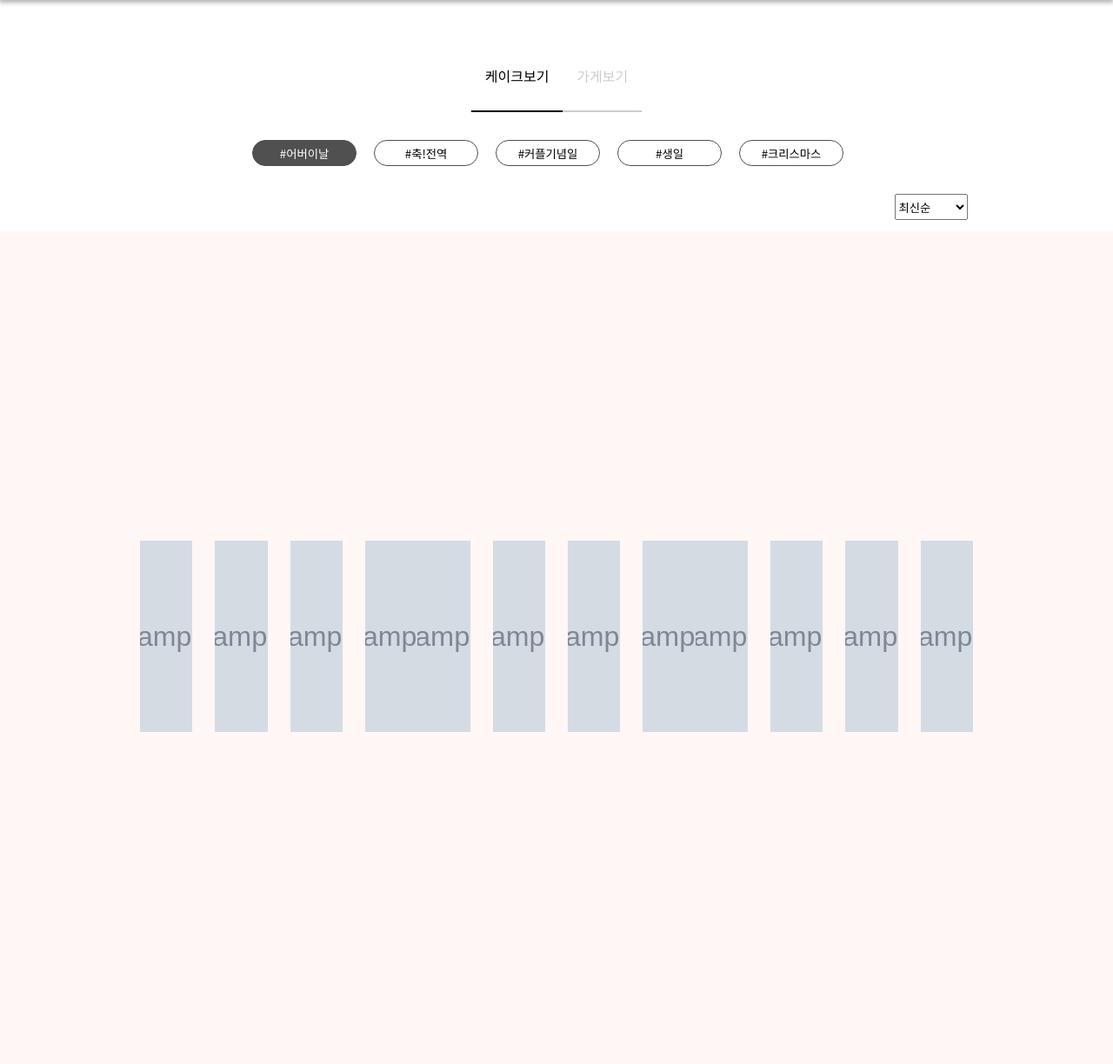
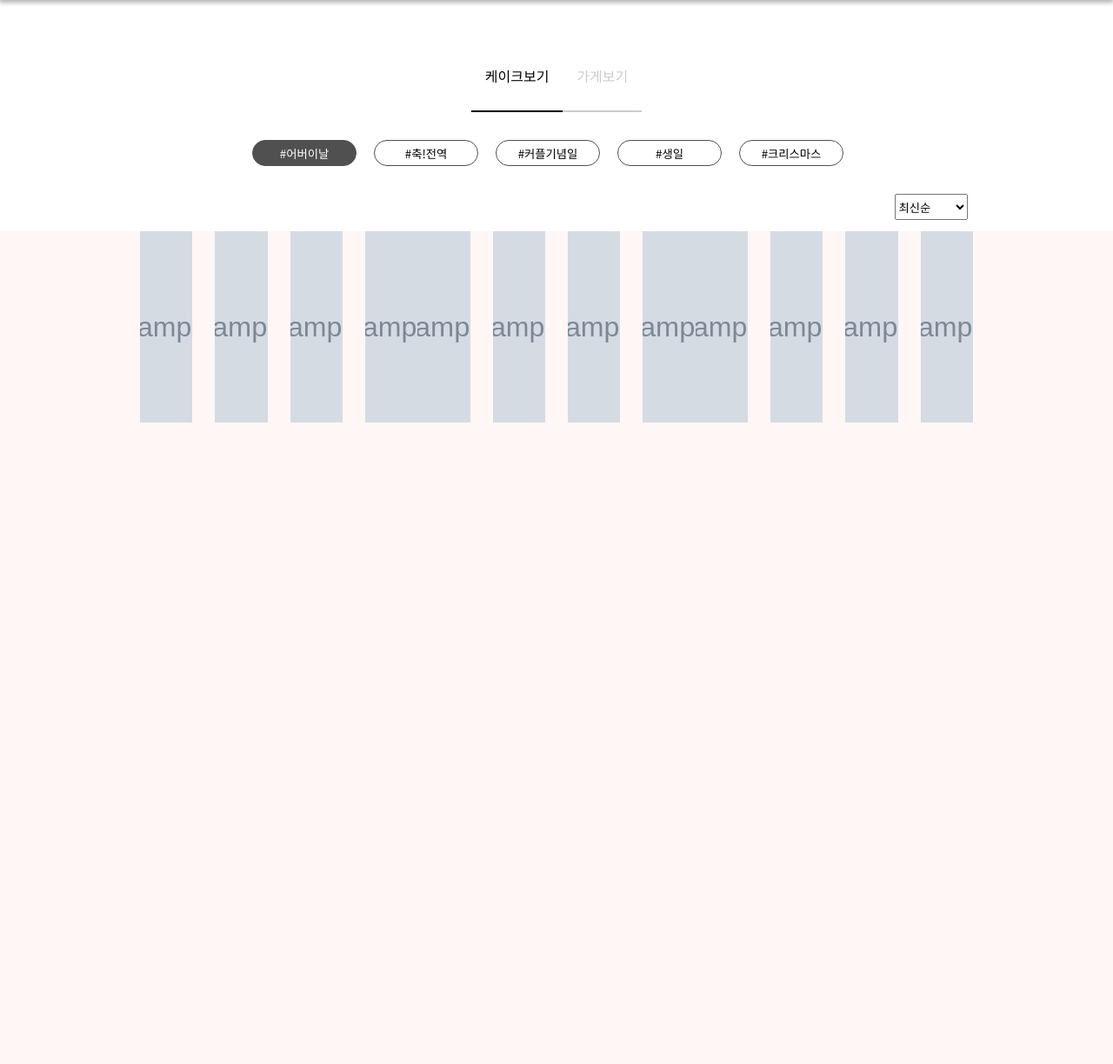
Before and after one commit to Kenny-KH/cakewalk_backend, a Django app: page /cake/watchcake/ in a window 1280 px wide. Shown: the part 60-1284 px from the top of the page at 87% size. Run offline with Django 4.2, Linux system fonts and the light colour scheme; a user stored in the database is signed in; tables that the repository leaves empty hold one stand-in row (values such as "Sample post"); grey boxes marked "Sample" are stand-in pictures; some libraries are stand-ins or nearby versions.

Commit message:
가게보기.css 수정

```diff
--- a/static/css/watch_cake.css
+++ b/static/css/watch_cake.css
@@ -82,12 +82,21 @@
   display: flex;
   flex-wrap: nowrap;
   place-items: center;
+<<<<<<< HEAD
+=======
 
   align-items: center;
+  /* justify-content: flex-start;
+  align-content: stretch; */
+  justify-content: start;
+  align-items: start;
+
+>>>>>>> ef60520f8bfe1629fd71504c42b5a76ca42ef149
+  text-align: center;
   justify-content: flex-start;
-  align-content: stretch;
-
-  text-align: center;
+  align-content: flex-start;
+  flex-direction: row;
+  align-items: flex-start;
 }
 
 .cp {
--- a/static/css/watch_store.css
+++ b/static/css/watch_store.css
@@ -205,6 +205,7 @@
 .circles {
   /*width: 57px;
   height: 57px;*/
+
   display: flex;
   justify-content: space-between;
   margin: 0 1rem;
```
